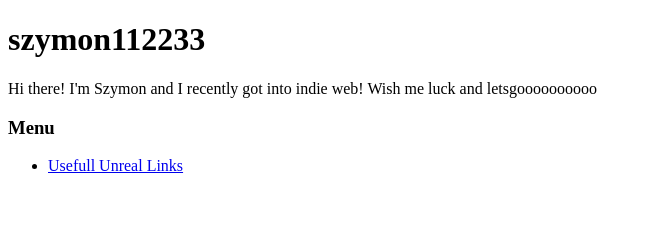
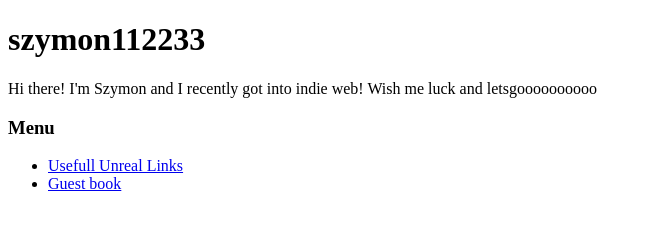
Before and after one commit to szymon112233/szymon112233.github.io, a plain HTML site: page index.html in a window 1280 px wide. Shown: the whole page, without its empty margins (0-652 px from the left). Drawn offline with Linux system fonts and the light colour scheme.

Commit message:
Added guestbook link

```diff
--- a/index.html
+++ b/index.html
@@ -10,6 +10,7 @@
 <h3>Menu</h3>
 <ul>
 	<li><a href = "uelinks.html">Usefull Unreal Links</a></li>
+	<li><a href = "guestbook.html">Guest book</a></li>
 </ul>
 
 
```
